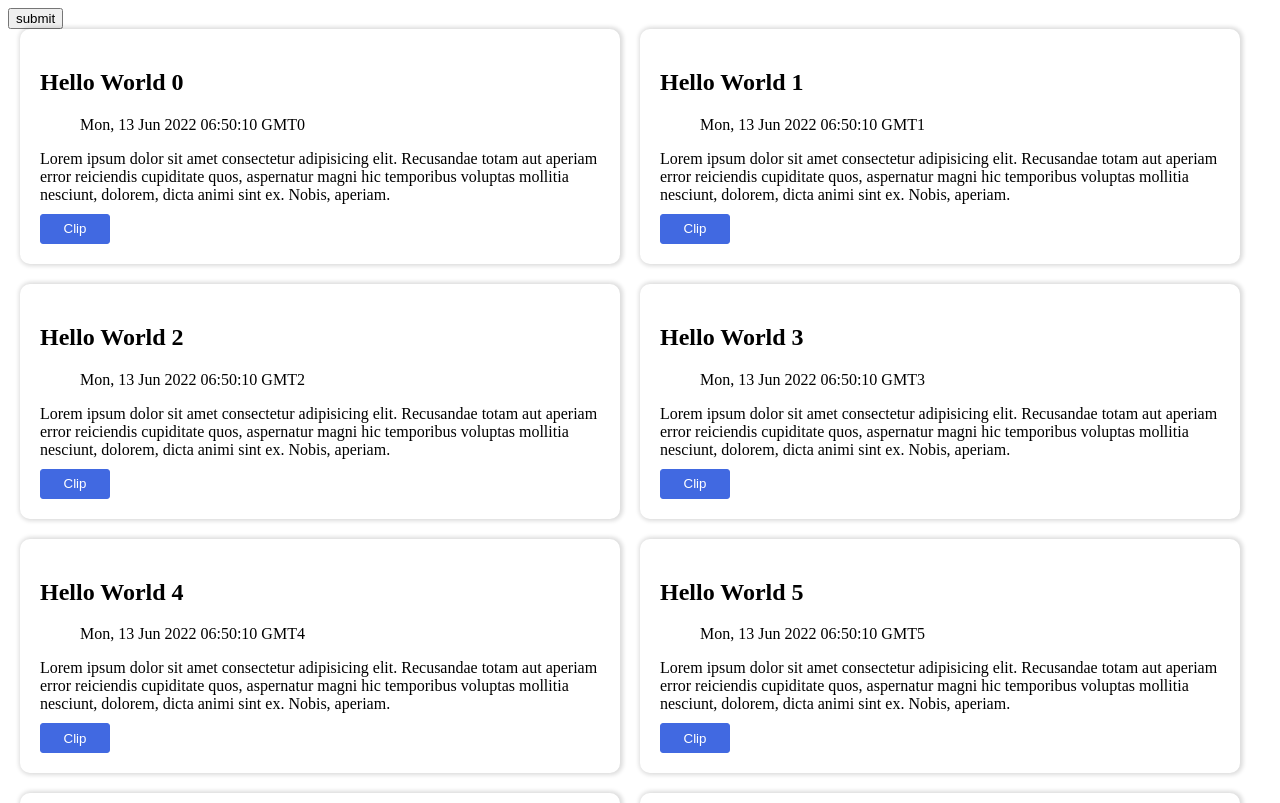
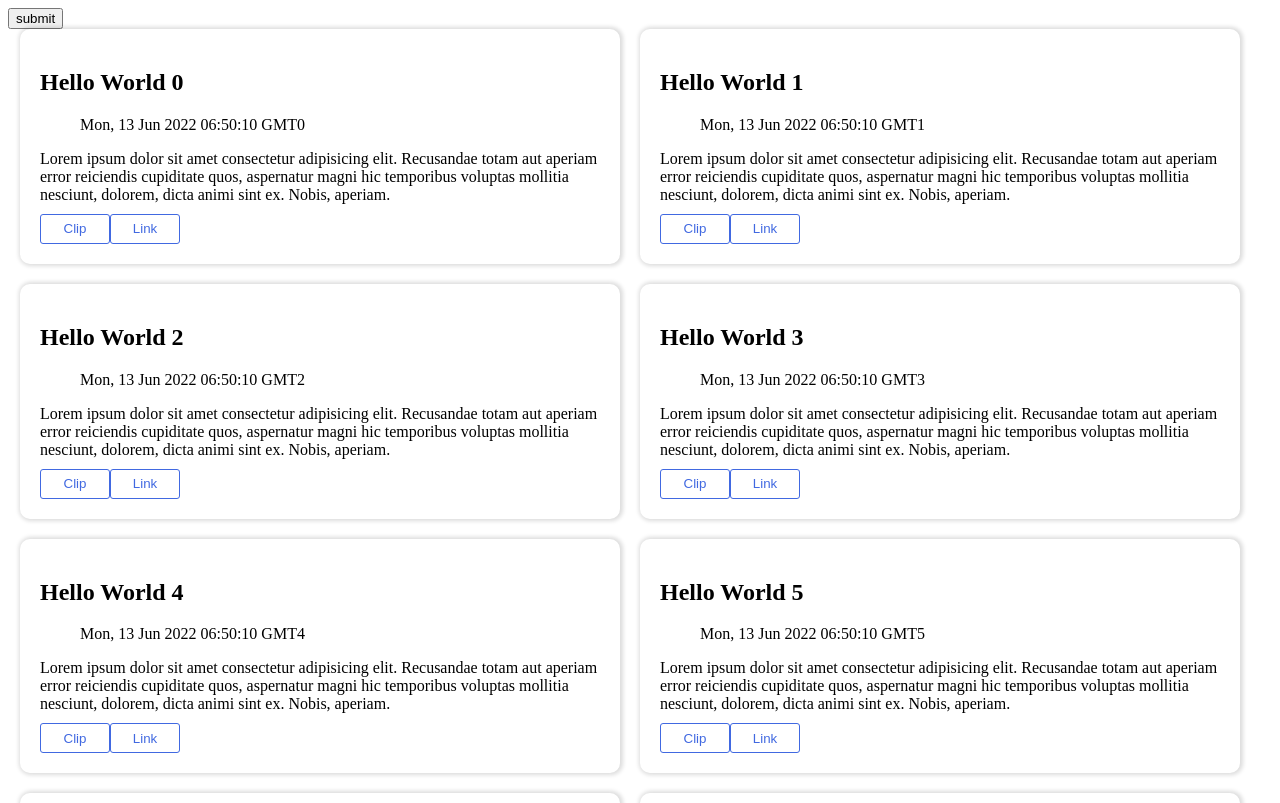
Before and after one commit to Seong1-Jo/mgs-miniproject-react, a React (Create React App) app: page / in a window 1280 px wide. Shown: the top 803 px of the page. Built offline with nearby package versions, Linux system fonts and the light colour scheme.

Commit message:
style : Link Btn style

```diff
--- a/src/components/News.jsx
+++ b/src/components/News.jsx
@@ -1,4 +1,4 @@
-import React, { useCallback, useEffect, useState } from 'react';
+import React from 'react';
 import styled from 'styled-components';
 import { useDispatch, useSelector } from 'react-redux';
 
@@ -23,7 +23,9 @@ const Button = styled.button`
   border-radius: 3px;
   border: 1px solid royalblue;
   background-color: ${(props) => (props.contained ? 'white' : 'royalblue')};
-  color: ${(props) => (props.contained ? 'royalblue' : 'white')};
+  color: ${(props) => {
+    return props.contained ? 'royalblue' : 'white';
+  }};
   transition: background-color 0.2s;
   &:hover {
     background-color: royalblue;
@@ -36,57 +38,21 @@ const Button = styled.button`
 
 function News({ headLine, abstract, date }) {
   const dispatch = useDispatch();
-  const [clip, setClip] = useState(false);
   const clipped = useSelector((state) => state.addClipReducer);
 
-  // useEffect(() => {
-  //   if (!clipped.clip.length) {
-  //     setClip(true);
-  //     console.log('마운트 됨 true ', clip);
-  //   } else {
-  //     if (!clipped.clip.some((storedate) => storedate.date === date)) {
-  //       setClip(true);
-  //       console.log('마운트 됨 true 22 ', clip);
-  //     } else {
-  //       setClip(false);
-  //       console.log('마운트 됨 false 33 ', clip);
-  //     }
-  //   }
-  // }, [clipped.clip, clip]);
-  // const handleAddClip = useCallback(
-  //   (date, headLine, abstract) => {
-  //     const payload = {
-  //       date,
-  //       headLine,
-  //       abstract,
-  //     };
-
-  //     if (!clipped.clip.length) {
-  //       setClip(true);
-  //       dispatch({ type: 'addCLIP', payload });
-  //     } else {
-  //       if (!clipped.clip.some(checkDate)) {
-  //         setClip(true);
-  //         dispatch({ type: 'addCLIP', payload });
-  //       } else {
-  //         setClip(false);
-  //         dispatch({ type: 'UNCLIP', payload: { headLine } });
-  //       }
-  //     }
-  //   },
-  //   [checkDate, clipped.clip, dispatch]
-  // );
   const handleAddClip = (date, headLine, abstract) => {
     const payload = {
       date,
       headLine,
       abstract,
     };
-    // console.log(clipped.clip.some((storedate) => storedate.isClip));
+    // console.log(
+    //   clipped.clip.some((storedate) => storedate.headLine === headLine)
+    // );
     if (!clipped.clip.length) {
       dispatch({ type: 'addCLIP', payload });
     } else {
-      if (!clipped.clip.some((storedate) => storedate.headLine === headLine)) {
+      if (!clipped.clip.some((storeData) => storeData.headLine === headLine)) {
         dispatch({ type: 'addCLIP', payload });
       } else {
         dispatch({ type: 'UNCLIP', payload: { headLine } });
@@ -99,7 +65,21 @@ function News({ headLine, abstract, date }) {
       <h2>{headLine}</h2>
       <figure>{date}</figure>
       <div>{abstract}</div>
-      {clipped.clip.some((storedate) => storedate.headLine === headLine) &&
+      <Button
+        type='button'
+        onClick={() => {
+          handleAddClip(date, headLine, abstract);
+        }}
+        contained={
+          !clipped.clip.some((storeData) => storeData.headLine === headLine)
+        }
+      >
+        {!clipped.clip.some((storeData) => storeData.headLine === headLine)
+          ? 'Clip'
+          : 'UnClip'}
+      </Button>
+      <Button contained={true}>Link</Button>
+      {/* {clipped.clip.some((storedate) => storedate.headLine === headLine) &&
       clipped.clip.some((storedate) => storedate.isClip) ? (
         <Button
           type='button'
@@ -107,9 +87,7 @@ function News({ headLine, abstract, date }) {
             handleAddClip(date, headLine, abstract);
           }}
         >
-          {/* {!clipped.clip.some((storedate) => storedate.date === date) && clip
-          ? 'Clip'
-          : 'UnClip'} */}
+
           UnClip
         </Button>
       ) : (
@@ -119,12 +97,10 @@ function News({ headLine, abstract, date }) {
             handleAddClip(date, headLine, abstract);
           }}
         >
-          {/* {!clipped.clip.some((storedate) => storedate.date === date) && clip
-          ? 'Clip'
-          : 'UnClip'} */}
+
           Clip
         </Button>
-      )}
+      )} */}
     </Card>
   );
 }
--- a/src/components/NewsList.jsx
+++ b/src/components/NewsList.jsx
@@ -1,7 +1,7 @@
 import React from 'react';
 import styled from 'styled-components';
 import News from './News';
-import { useSelector } from 'react-redux';
+
 const data = Array.from(Array(10), (_, i) => ({
   id: i,
   date: new Date().toUTCString() + i,
@@ -22,9 +22,18 @@ const Container = styled.div`
   }
 `;
 function NewsList() {
-  const clipped = useSelector((state) => state.searchReducer);
   return (
     <Container>
+      {/* {data.slice(0, 3).map((item) => {
+        return (
+          <News
+            key={item.id}
+            headLine={item.headLine}
+            abstract={item.abstract}
+            date={item.date}
+          />
+        );
+      })} */}
       {data.map((item) => {
         return (
           <News
--- a/src/store/store.js
+++ b/src/store/store.js
@@ -4,7 +4,6 @@ import persistStore from 'redux-persist/es/persistStore';
 import storage from 'redux-persist/lib/storage';
 import thunk from 'redux-thunk';
 // import { addClipReducer } from './addClipReducer';
-import { searchReducer } from './addNewsReducer';
 
 const clipPersistConfig = {
   key: 'clip',
@@ -26,33 +25,12 @@ const addClipReducer = persistReducer(
           date: payload.date,
           headLine: payload.headLine,
           abstract: payload.abstract,
-          isClip: true,
         };
 
         return {
           clip: [...state.clip, newClip],
         };
-      case 'addMoreCLIP':
-        const addClip = {
-          date: payload.date,
-          headLine: payload.headLine,
-          abstract: payload.abstract,
-          isClip: true,
-        };
-        return {
-          clip: state.clip.map((clipnews) => {
-            if (clipnews.headLine !== payload.headLine) {
-              return {
-                ...clipnews,
-                date: payload.date,
-                headLine: payload.headLine,
-                abstract: payload.abstract,
-                isClip: true,
-              };
-            }
-            return clipnews;
-          }),
-        };
+
       case 'UNCLIP':
         return {
           clip: state.clip.filter(
```
